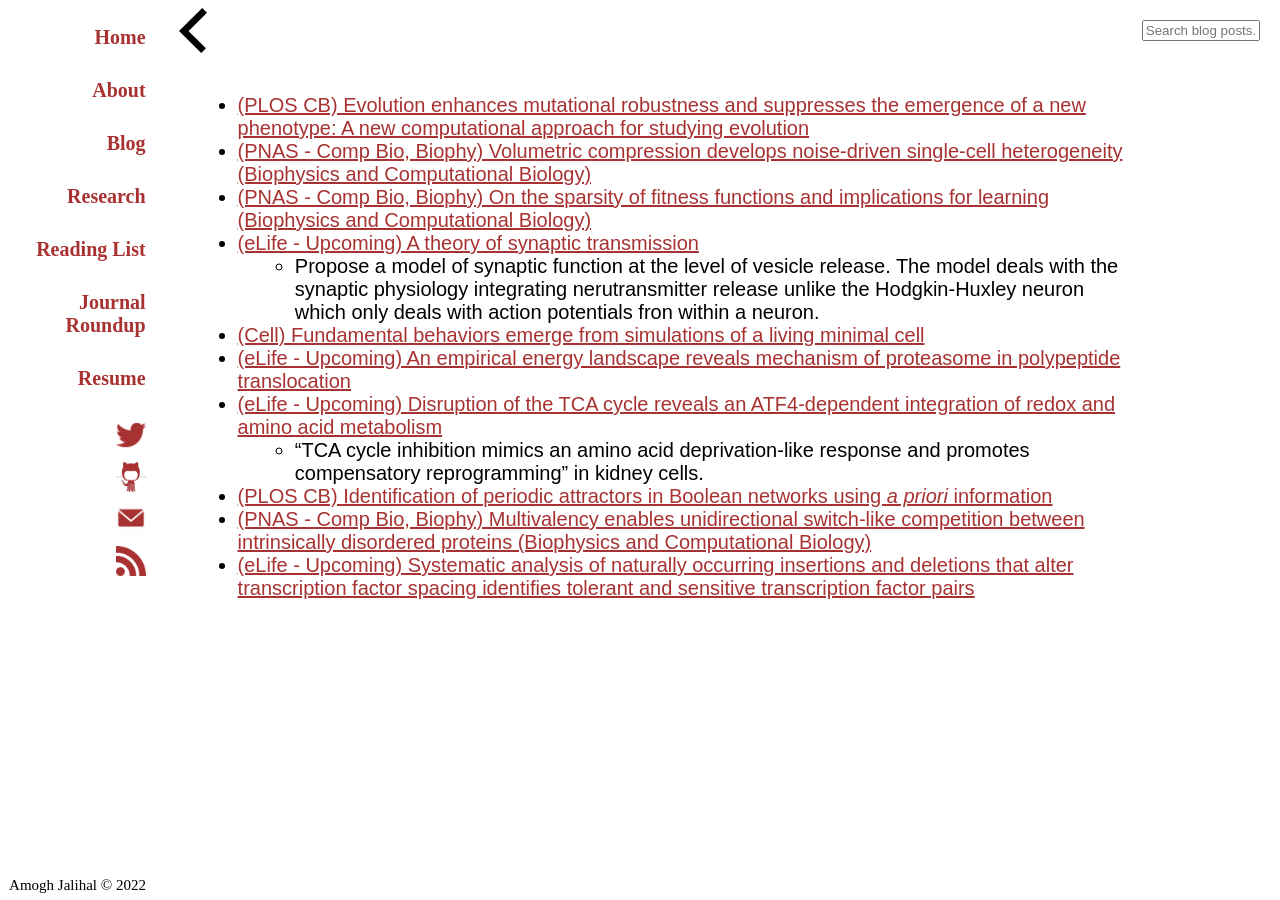
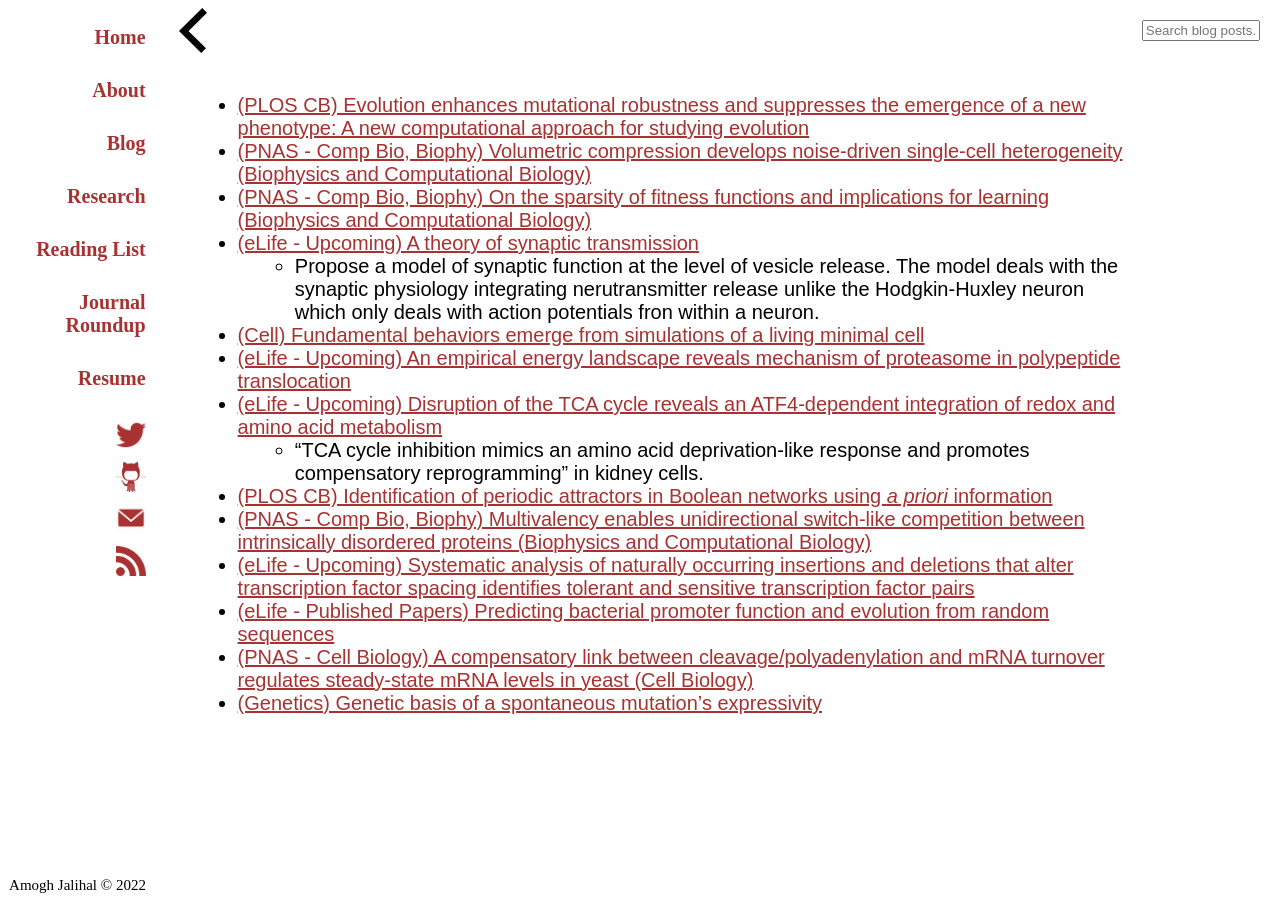
Before and after one commit to amoghpj/amoghpj.github.io, a Jekyll site: the page built from _journalroundup/2022-04.md, in a window 1280 px wide. Built offline with Jekyll 4.4.1, drawn with Linux system fonts in a browser that asks for light colours; comment, search, counter and statistics services are not loaded.

Commit message:
Journal roundups

```diff
--- a/_journalroundup/2022-04.md
+++ b/_journalroundup/2022-04.md
@@ -14,3 +14,6 @@ title: Week 04, Jan 2022
 - [(PLOS CB) Identification of periodic attractors in Boolean networks using <i>a priori</i> information](https://journals.plos.org/ploscompbiol/article?id=10.1371/journal.pcbi.1009702)
 - [(PNAS - Comp Bio, Biophy) Multivalency enables unidirectional switch-like competition between intrinsically disordered proteins (Biophysics and Computational Biology)](http://www.pnas.org/content/119/3/e2117338119.short?rss=1)
 - [(eLife - Upcoming) Systematic analysis of naturally occurring insertions and deletions that alter transcription factor spacing identifies tolerant and sensitive transcription factor pairs](https://elifesciences.org/articles/70878)
+- [(eLife - Published Papers) Predicting bacterial promoter function and evolution from random sequences](https://elifesciences.org/articles/64543)
+- [(PNAS - Cell Biology) A compensatory link between cleavage/polyadenylation and mRNA turnover regulates steady-state mRNA levels in yeast (Cell Biology)](http://www.pnas.org/content/119/4/e2121488119.short?rss=1)
+- [(Genetics) Genetic basis of a spontaneous mutation’s expressivity](https://academic.oup.com/genetics/advance-article/doi/10.1093/genetics/iyac013/6515283?rss=1)
```
Also changed, not shown: _journalroundup/2022-05.md (added, +11 -0 lines).
